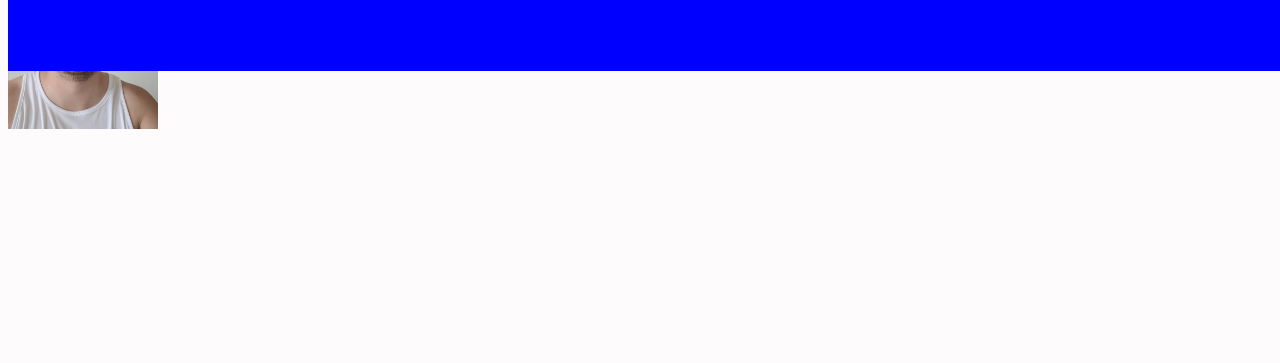
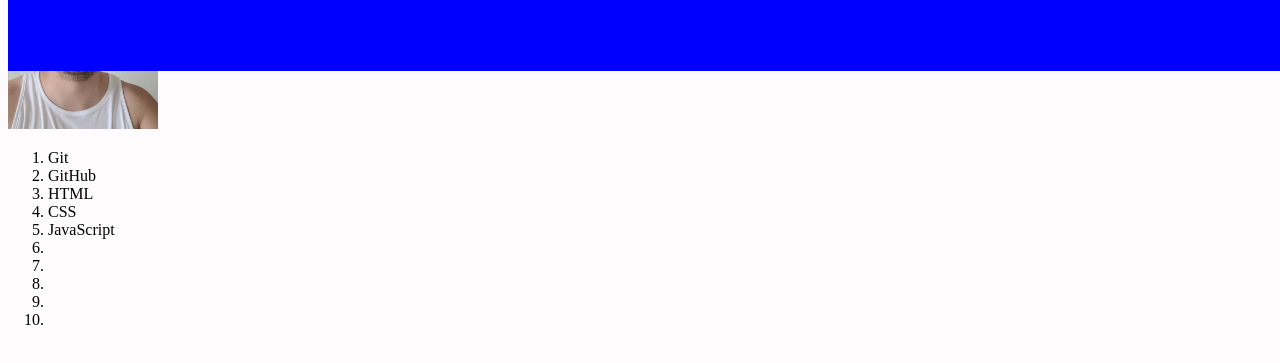
Before and after one commit to rodriguesrai/rai-rodrigues-lessons-learned, a website: page index.html in a window 1280 px wide. Shown: the part 79-442 px from the top of the page. Drawn offline with Linux system fonts and the light colour scheme.

Commit message:
requisito 4 completo

```diff
--- a/index.html
+++ b/index.html
@@ -13,7 +13,18 @@
     </header>
     <main>
         <img id="minha_foto" src="minha foto.jpg" alt="Um belo rapaz">
-
+        <ol id="licoes_aprendidas">
+            <li>Git</li>
+            <li>GitHub</li>
+            <li>HTML</li>
+            <li>CSS</li>
+            <li>JavaScript</li>
+            <li></li>
+            <li></li>
+            <li></li>
+            <li></li>
+            <li></li>
+        </ol>
 
 
     </main>
```
